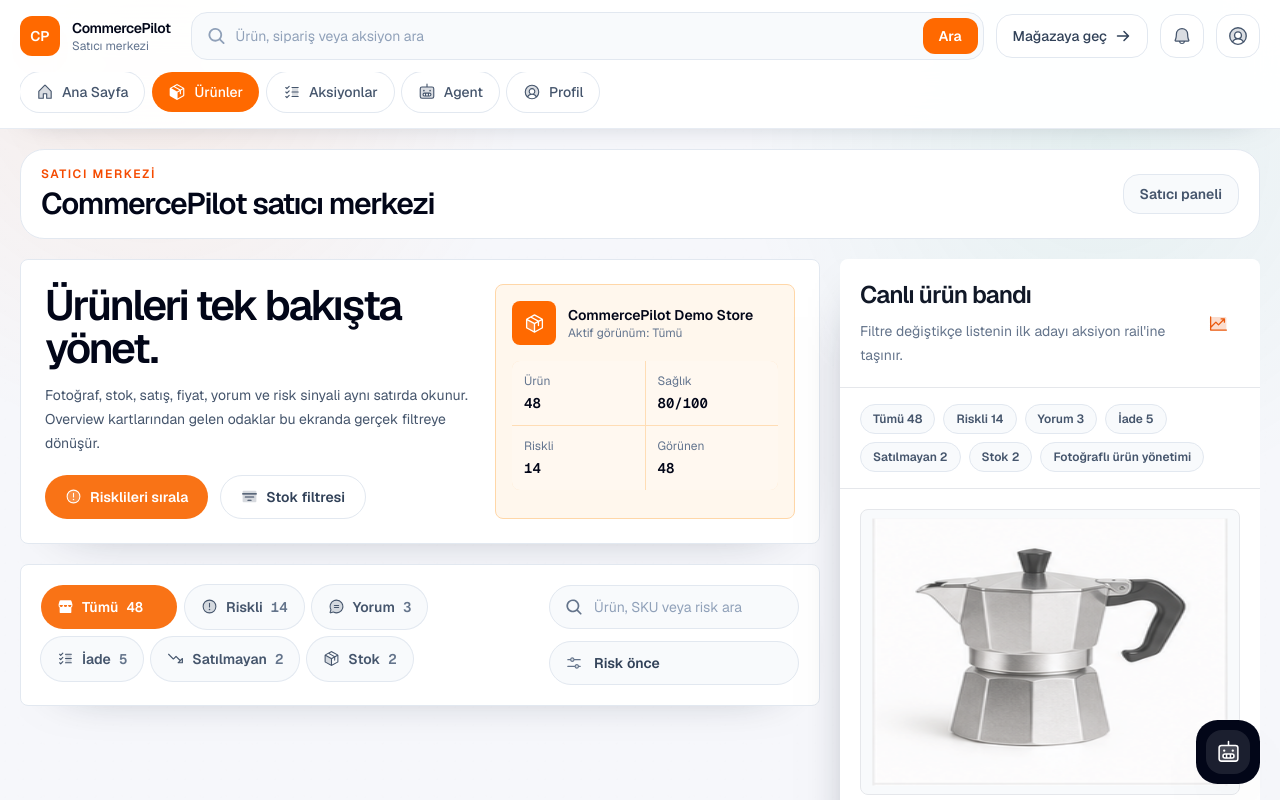
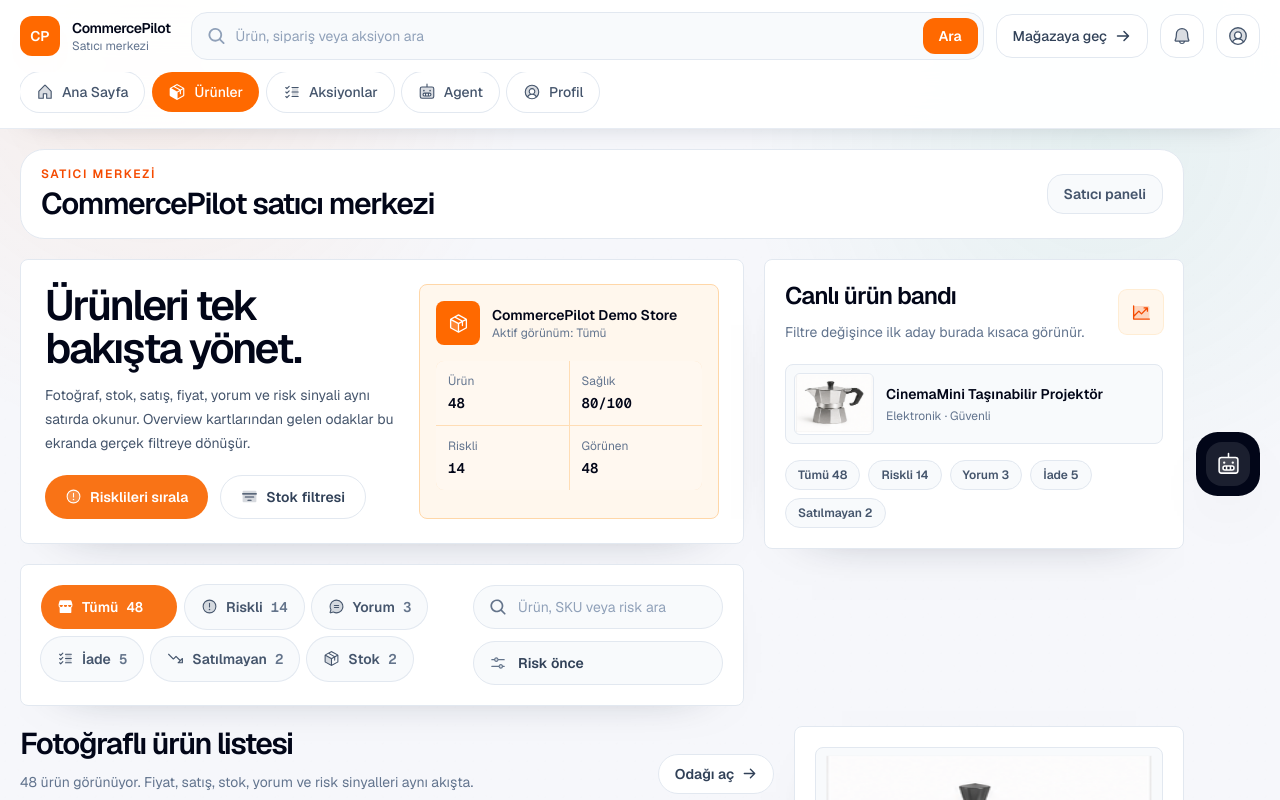
Before and after one commit to akyilidizbaran/BTKHackathon, a Next.js app: page /seller/products in a window 1280 px wide. Shown: the top 800 px of the page. Built offline with nearby package versions, Linux system fonts and the light colour scheme.

Commit message:
Fix P1 clickable UI polish

```diff
--- a/src/app/buyer/products/[slug]/page.tsx
+++ b/src/app/buyer/products/[slug]/page.tsx
@@ -36,7 +36,10 @@ export default async function BuyerProductDetailPage({
 
   return (
     <div className="space-y-5">
-      <Link href="/buyer/products" className="inline-flex text-sm font-semibold text-orange-700 transition hover:text-orange-800">
+      <Link
+        href="/buyer/products"
+        className="inline-flex min-h-10 items-center rounded-full px-3 text-sm font-semibold text-orange-700 transition hover:bg-orange-50 hover:text-orange-800 active:translate-y-px"
+      >
         Ürünlere dön
       </Link>
 
--- a/src/app/seller/actions/[id]/page.tsx
+++ b/src/app/seller/actions/[id]/page.tsx
@@ -63,7 +63,10 @@ export default async function SellerActionDetailPage({
     <div className="space-y-5">
       <section className="grid items-start gap-5 xl:grid-cols-[1.18fr_0.82fr]">
         <div className="rounded-lg border border-slate-200 bg-white p-5 shadow-[0_18px_54px_-48px_rgba(15,23,42,0.65)] md:p-7">
-          <Link href="/seller/actions" className="text-sm font-semibold text-orange-600 transition hover:text-orange-700">
+          <Link
+            href="/seller/actions"
+            className="inline-flex min-h-10 items-center rounded-full px-3 text-sm font-semibold text-orange-600 transition hover:bg-orange-50 hover:text-orange-700 active:translate-y-px"
+          >
             Aksiyonlara dön
           </Link>
 
--- a/src/app/seller/products/[slug]/page.tsx
+++ b/src/app/seller/products/[slug]/page.tsx
@@ -35,7 +35,10 @@ export default async function SellerProductDetailPage({
     <div className="space-y-5">
       <section className="grid gap-5 xl:grid-cols-[1.12fr_0.88fr]">
         <div className="rounded-[1.75rem] border border-white/10 bg-white/[0.045] p-5 shadow-[inset_0_1px_0_rgba(255,255,255,0.08)] backdrop-blur-xl md:p-7">
-          <Link href="/seller/products" className="text-sm text-emerald-200 transition hover:text-emerald-100">
+          <Link
+            href="/seller/products"
+            className="inline-flex min-h-10 items-center rounded-full px-3 text-sm font-semibold text-emerald-200 transition hover:bg-white/10 hover:text-emerald-100 active:translate-y-px"
+          >
             Ürün radarına dön
           </Link>
           <p className="mt-6 text-sm text-zinc-500">
--- a/src/components/commerce/buyer-agent-panels.tsx
+++ b/src/components/commerce/buyer-agent-panels.tsx
@@ -84,7 +84,11 @@ export function BuyerRecommendationCard({
       className="group grid min-h-[248px] overflow-hidden rounded-lg border border-slate-200 bg-slate-50 md:grid-cols-[168px_1fr]"
       style={{ animationDelay: `${index * 70}ms` }}
     >
-      <Link href={product.href} className="block overflow-hidden bg-white">
+      <Link
+        href={product.href}
+        aria-label={`${product.name} ürün detayını aç`}
+        className="block overflow-hidden bg-white"
+      >
         <div
           aria-label={product.image.alt}
           className="h-full min-h-44 bg-[length:500%_400%] bg-no-repeat transition duration-700 group-hover:scale-105"
--- a/src/components/commerce/seller-agent-workspace.tsx
+++ b/src/components/commerce/seller-agent-workspace.tsx
@@ -575,7 +575,11 @@ function ProductFindingCard({ finding }: { finding: SellerAgentProductFinding })
       className="group rounded-lg border border-slate-200 bg-white p-3 shadow-[0_16px_40px_-36px_rgba(15,23,42,0.55)] transition hover:-translate-y-0.5 hover:border-orange-200 hover:shadow-[0_24px_58px_-44px_rgba(15,23,42,0.68)]"
     >
       <div className="grid gap-5 lg:grid-cols-[112px_minmax(0,1fr)_128px] lg:items-center">
-        <Link href={product.href} className="block overflow-hidden rounded-lg border border-slate-200 bg-slate-50">
+        <Link
+          href={product.href}
+          aria-label={`${product.name} ürün detayını aç`}
+          className="block overflow-hidden rounded-lg border border-slate-200 bg-slate-50"
+        >
           <span
             data-seller-agent-media
             aria-label={product.image.alt}
--- a/src/components/commerce/seller-products-workspace.tsx
+++ b/src/components/commerce/seller-products-workspace.tsx
@@ -239,7 +239,7 @@ export function SellerProductsWorkspace({ data, initialFocus }: SellerProductsWo
               </div>
 
               <div className="grid gap-3 sm:grid-cols-[minmax(0,1fr)_160px] lg:grid-cols-1">
-                <label className="relative block">
+                <label className="relative block" htmlFor="seller-products-search">
                   <span className="sr-only">Ürün ara</span>
                   <MagnifyingGlass
                     className="pointer-events-none absolute left-4 top-1/2 -translate-y-1/2 text-slate-400"
@@ -247,6 +247,8 @@ export function SellerProductsWorkspace({ data, initialFocus }: SellerProductsWo
                     weight="bold"
                   />
                   <input
+                    id="seller-products-search"
+                    aria-label="Ürün ara"
                     className="h-11 w-full rounded-full border border-slate-200 bg-slate-50 px-11 text-sm text-slate-950 outline-none transition placeholder:text-slate-400 focus:border-orange-300 focus:bg-white focus:ring-4 focus:ring-orange-100"
                     placeholder="Ürün, SKU veya risk ara"
                     value={searchQuery}
@@ -264,7 +266,7 @@ export function SellerProductsWorkspace({ data, initialFocus }: SellerProductsWo
                   ) : null}
                 </label>
 
-                <label className="relative block">
+                <label className="relative block" htmlFor="seller-products-sort">
                   <span className="sr-only">Sıralama</span>
                   <SlidersHorizontal
                     className="pointer-events-none absolute left-4 top-1/2 -translate-y-1/2 text-slate-400"
@@ -272,6 +274,8 @@ export function SellerProductsWorkspace({ data, initialFocus }: SellerProductsWo
                     weight="duotone"
                   />
                   <select
+                    id="seller-products-sort"
+                    aria-label="Ürün sıralaması"
                     className="h-11 w-full appearance-none rounded-full border border-slate-200 bg-slate-50 px-11 text-sm font-semibold text-slate-700 outline-none transition focus:border-orange-300 focus:bg-white focus:ring-4 focus:ring-orange-100"
                     value={sortKey}
                     onChange={(event) => setSortKey(event.target.value as SortKey)}
@@ -290,51 +294,57 @@ export function SellerProductsWorkspace({ data, initialFocus }: SellerProductsWo
 
         <aside
           data-seller-products-reveal
-          className="overflow-hidden rounded-lg bg-slate-950 text-[#fff] shadow-[0_22px_56px_-36px_rgba(15,23,42,0.95)]"
+          className="self-start rounded-lg border border-slate-200 bg-white p-5 shadow-[0_18px_54px_-48px_rgba(15,23,42,0.65)]"
         >
-          <div className="p-5">
-            <div className="flex items-center justify-between gap-4">
-              <div>
-                <h2 className="text-2xl font-semibold tracking-[-0.04em] text-[#fff]">Canlı ürün bandı</h2>
-                <p className="mt-2 text-sm leading-6 text-slate-400">
-                  Filtre değiştikçe listenin ilk adayı aksiyon rail&apos;ine taşınır.
-                </p>
-              </div>
-              <span className="grid h-11 w-11 shrink-0 place-items-center rounded-lg bg-white/10 text-orange-200">
-                <ChartLineUp size={21} weight="duotone" />
-              </span>
+          <div className="flex items-center justify-between gap-4">
+            <div>
+              <h2 className="text-2xl font-semibold tracking-[-0.04em] text-slate-950">Canlı ürün bandı</h2>
+              <p className="mt-2 text-sm leading-6 text-slate-500">
+                Filtre değişince ilk aday burada kısaca görünür.
+              </p>
             </div>
+            <span className="grid h-11 w-11 shrink-0 place-items-center rounded-lg bg-orange-50 text-orange-600 ring-1 ring-orange-100">
+              <ChartLineUp size={21} weight="duotone" />
+            </span>
           </div>
-          <div className="border-y border-white/10 px-5 py-4">
-            <div className="flex flex-wrap gap-2">
-              {railChips.slice(0, 7).map((item) => (
+
+          {selectedProduct ? (
+            <Link
+              href={selectedProduct.href}
+              aria-label={`${selectedProduct.name} ürün detayını aç`}
+              className="mt-5 grid min-h-20 grid-cols-[80px_1fr] gap-3 rounded-lg border border-slate-200 bg-slate-50 p-2 transition hover:border-orange-200 hover:bg-orange-50 active:translate-y-px"
+            >
+              <span className="overflow-hidden rounded-md border border-slate-200 bg-white">
                 <span
-                  key={item}
-                  className="rounded-full border border-slate-200 bg-slate-50 px-3 py-1.5 text-xs font-semibold text-slate-600"
-                >
-                  {item}
-                </span>
-              ))}
-            </div>
-          </div>
-          {selectedProduct ? (
-            <div className="p-5">
-              <div className="overflow-hidden rounded-lg border border-white/10 bg-white/5">
-                <div
                   data-product-media
                   aria-label={selectedProduct.image.alt}
-                  className="aspect-[4/3] bg-[length:500%_400%] bg-no-repeat"
+                  className="block aspect-[4/3] bg-[length:500%_400%] bg-no-repeat transition duration-700 hover:scale-105"
                   role="img"
                   style={{
                     backgroundImage: `url(${selectedProduct.image.src})`,
                     backgroundPosition: selectedProduct.image.position,
                   }}
                 />
-              </div>
-              <p className="mt-4 text-sm font-semibold leading-5 text-[#fff]">{selectedProduct.name}</p>
-              <p className="mt-1 text-xs text-slate-400">{selectedProduct.categoryLabel} · {selectedProduct.stockStatusLabel}</p>
-            </div>
+              </span>
+              <span className="min-w-0 self-center">
+                <span className="block truncate text-sm font-semibold text-slate-950">{selectedProduct.name}</span>
+                <span className="mt-1 block text-xs text-slate-500">
+                  {selectedProduct.categoryLabel} · {selectedProduct.stockStatusLabel}
+                </span>
+              </span>
+            </Link>
           ) : null}
+
+          <div className="mt-4 flex flex-wrap gap-2">
+            {railChips.slice(0, 5).map((item) => (
+              <span
+                key={item}
+                className="rounded-full border border-slate-200 bg-slate-50 px-3 py-1.5 text-xs font-semibold text-slate-600"
+              >
+                {item}
+              </span>
+            ))}
+          </div>
         </aside>
       </section>
 
--- a/src/components/commerce/workspace-shell.tsx
+++ b/src/components/commerce/workspace-shell.tsx
@@ -186,7 +186,7 @@ export function WorkspaceShell({ role, children }: WorkspaceShellProps) {
         </div>
       </div>
 
-      <div className="relative mx-auto max-w-[1500px] px-4 py-5 lg:px-5">
+      <div className="relative mx-auto max-w-[1500px] px-4 py-5 lg:pl-5 lg:pr-24">
         <section className="min-w-0 pb-10">
           <header
             data-shell-reveal
```
Also changed, not shown: src/components/commerce/buyer-cart-workspace.tsx (+14 -3 lines), src/components/commerce/buyer-profile-workspace.tsx (+11 -3 lines), src/components/commerce/floating-agent-panel.tsx (+15 -3 lines), src/components/commerce/seller-actions-workspace.tsx (+9 -4 lines), src/components/commerce/seller-profile-workspace.tsx (+7 -4 lines), 1 other file (tests, documents, lock files or other folders).
